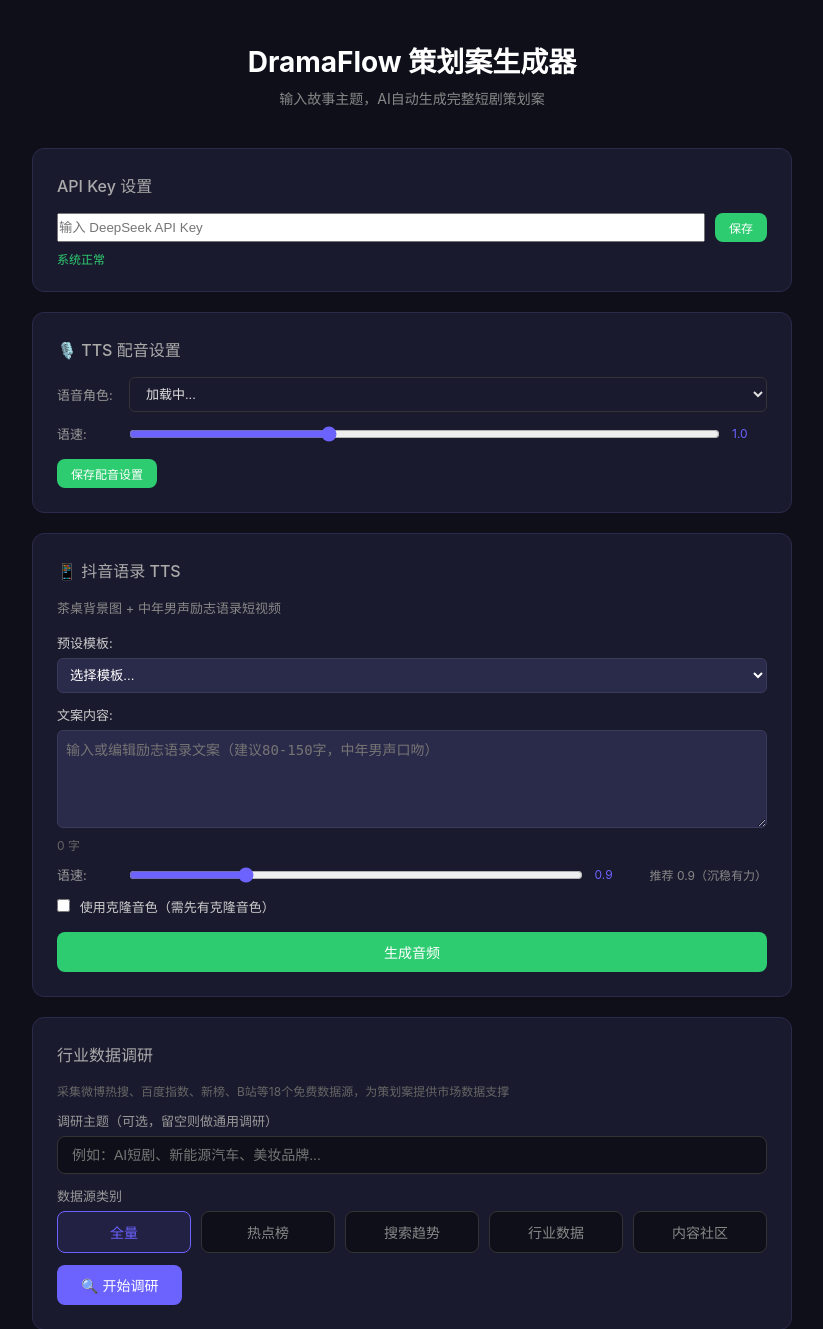
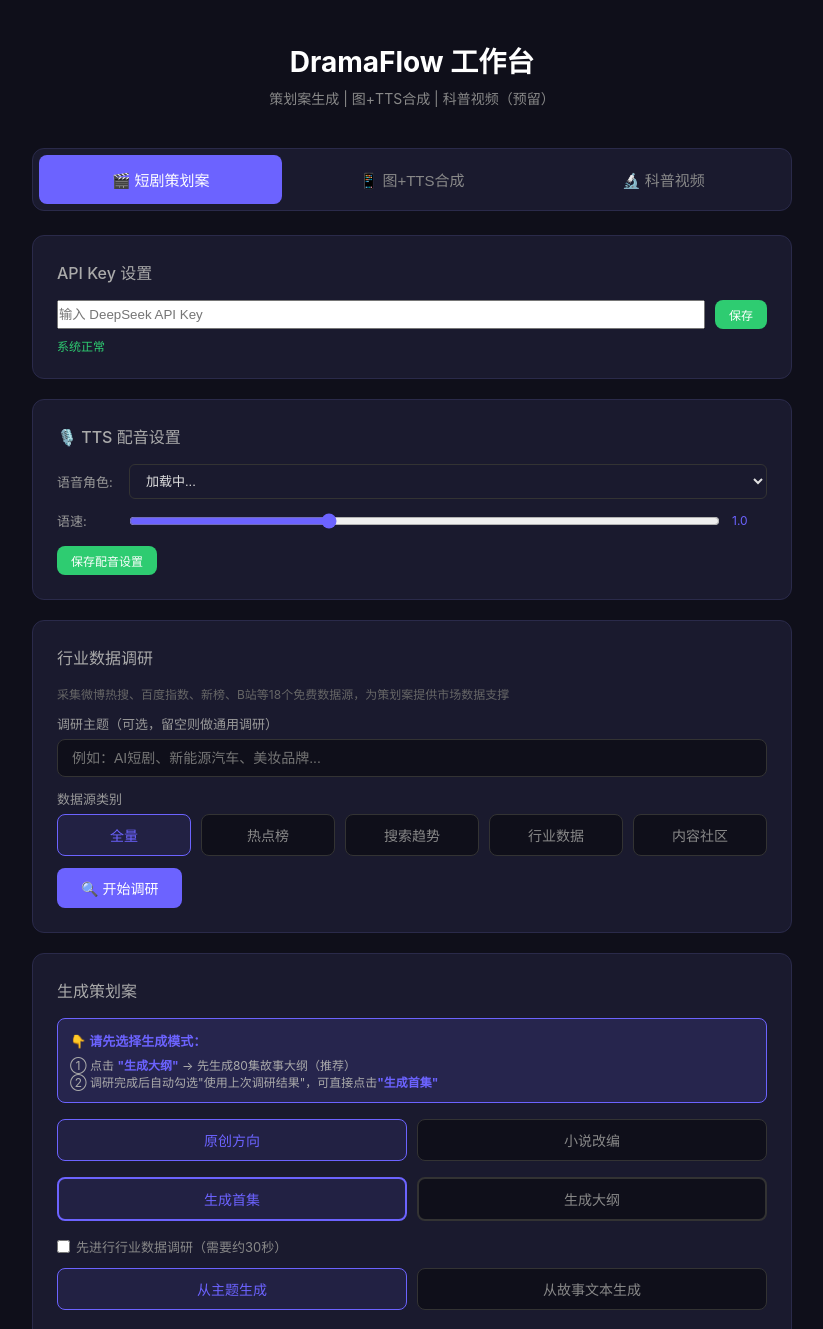
Before and after one commit to laolv-1/dramaflow, a Flask app: page / in a window 1280 px wide. Shown: the top 1329 px of the page, without its empty margins (228-1051 px from the left). Run offline with Flask 3, Linux system fonts and the light colour scheme; data that the repository does not hold is empty; parts of the project's set-up code (start-up, migrations or seed data) failed here and were passed over.

Commit message:
feat: 语录模板重写为扎心励志风 + UI Tab布局 + 默认男声
- 重写 tts_douyin_quote.py 预设模板: 扎心励志/翻身语录/搞钱思维
- UI 改版为 Tab 三板块: 短剧策划案 / 图+TTS合成 / 科普视频(预留)
- .env_moss 格式修正: 添加 MOSS_API_KEY + TTS_SPEED=0.9

```diff
--- a/story_generator/templates/index.html
+++ b/story_generator/templates/index.html
@@ -35,6 +35,36 @@
             color: #888;
             font-size: 14px;
         }
+
+        /* ========== Tab 导航 ========== */
+        .tab-nav {
+            display: flex;
+            gap: 8px;
+            margin-bottom: 24px;
+            background: #1a1a2e;
+            border-radius: 12px;
+            padding: 6px;
+            border: 1px solid #2a2a4a;
+        }
+        .tab-btn {
+            flex: 1;
+            padding: 14px 20px;
+            background: transparent;
+            border: none;
+            border-radius: 8px;
+            color: #888;
+            font-size: 15px;
+            font-weight: 500;
+            cursor: pointer;
+            transition: all 0.2s;
+        }
+        .tab-btn:hover { color: #ccc; background: #2a2a4a; }
+        .tab-btn.active {
+            color: #fff;
+            background: #6c63ff;
+        }
+        .tab-panel { display: none; }
+        .tab-panel.active { display: block; }
 
         /* 设置区域 */
         .card {
@@ -526,9 +556,20 @@
 <body>
     <div class="container">
         <header>
-            <h1>DramaFlow 策划案生成器</h1>
-            <p>输入故事主题，AI自动生成完整短剧策划案</p>
+            <h1>DramaFlow 工作台</h1>
+            <p>策划案生成 | 图+TTS合成 | 科普视频（预留）</p>
         </header>
+
+        <!-- Tab 导航 -->
+        <div class="tab-nav">
+            <button class="tab-btn active" onclick="switchTab('shortdrama')">🎬 短剧策划案</button>
+            <button class="tab-btn" onclick="switchTab('audiobook')">📱 图+TTS合成</button>
+            <button class="tab-btn" disabled title="后续新增">🔬 科普视频</button>
+        </div>
+
+        <!-- ===== Tab 1: 短剧策划案 ===== -->
+        <div id="panel-shortdrama" class="tab-panel active">
+            <input type="hidden" id="generateMode" value="fromTheme">
 
             <!-- API Key 设置 -->
             <div class="card">
@@ -557,28 +598,31 @@
             </div>
             <button class="btn btn-small btn-success" onclick="saveTtsSettings()" style="margin-top:4px;">保存配音设置</button>
         </div>
-
-        <!-- 抖音语录 TTS 工具 -->
+    </div>
+    <!-- End panel-shortdrama (api key + tts settings only) -->
+
+    <!-- ===== Tab 2: 图+TTS合成 ===== -->
+    <div id="panel-audiobook" class="tab-panel">
         <div class="card">
-            <h2 style="font-size:16px;color:#aaa;margin-bottom:16px;font-weight:500;">📱 抖音语录 TTS</h2>
-            <p style="color:#888;font-size:13px;margin-bottom:16px;">茶桌背景图 + 中年男声励志语录短视频</p>
+            <h2 style="font-size:16px;color:#aaa;margin-bottom:4px;font-weight:500;">📱 图+TTS合成</h2>
+            <p style="color:#888;font-size:13px;margin-bottom:16px;">扎心语录/带货短视频 — 男声配音 + 背景图</p>
 
             <!-- 模板选择 -->
-            <div class="form-row" style="margin-bottom:12px;">
-                <label style="display:block;margin-bottom:6px;color:#ccc;font-size:13px;">预设模板:</label>
-                <select id="douyinTemplate" onchange="loadDouyinQuote()" style="width:100%;padding:8px;background:#2a2a4a;border:1px solid #3a3a5a;color:#fff;border-radius:6px;">
+            <div class="form-group" style="margin-bottom:12px;">
+                <label>预设模板</label>
+                <select id="douyinTemplate" onchange="loadDouyinQuote()" style="width:100%;padding:10px 14px;background:#0f0f1a;border:1px solid #333;border-radius:8px;color:#e0e0e0;font-size:14px;">
                     <option value="">选择模板...</option>
-                    <option value="茶桌励志">茶桌励志</option>
-                    <option value="工地逆袭">工地逆袭</option>
-                    <option value="农村奋斗">农村奋斗</option>
+                    <option value="扎心励志">扎心励志</option>
+                    <option value="翻身语录">翻身语录</option>
+                    <option value="搞钱思维">搞钱思维</option>
                 </select>
             </div>
 
             <!-- 文案输入 -->
-            <div class="form-row" style="margin-bottom:12px;">
-                <label style="display:block;margin-bottom:6px;color:#ccc;font-size:13px;">文案内容:</label>
-                <textarea id="douyinText" rows="5" placeholder="输入或编辑励志语录文案（建议80-150字，中年男声口吻）"
-                          style="width:100%;padding:8px;background:#2a2a4a;border:1px solid #3a3a5a;color:#fff;border-radius:6px;resize:vertical;font-size:14px;"></textarea>
+            <div class="form-group" style="margin-bottom:12px;">
+                <label>文案内容</label>
+                <textarea id="douyinText" rows="5" placeholder="输入或编辑语录文案（建议80-200字）"
+                          style="width:100%;padding:10px 14px;background:#0f0f1a;border:1px solid #333;border-radius:8px;color:#e0e0e0;font-size:14px;resize:vertical;font-family:inherit;"></textarea>
                 <span id="douyinCharCount" style="color:#666;font-size:12px;margin-top:4px;display:block;">0 字</span>
             </div>
 
@@ -593,18 +637,16 @@
 
             <!-- 克隆音色 -->
             <div style="margin-bottom:16px;">
-                <label style="color:#ccc;font-size:13px;">
-                    <input type="checkbox" id="douyinCloneVoice" style="margin-right:6px;">
-                    使用克隆音色（需先有克隆音色）
+                <label style="color:#ccc;font-size:13px;cursor:pointer;display:flex;align-items:center;gap:6px;">
+                    <input type="checkbox" id="douyinCloneVoice" checked style="width:auto;">
+                    默认使用克隆/男声音色（可取消）
                 </label>
             </div>
 
-            <button class="btn btn-success" onclick="generateDouyinQuote()" style="width:100%;">
-                生成音频
-            </button>
+            <button class="btn btn-primary" onclick="generateDouyinQuote()" style="width:100%;">生成音频</button>
             <div id="douyinResult" style="margin-top:12px;display:none;"></div>
         </div>
-
+    </div>
         <!-- 行业数据调研 -->
         <div class="card">
             <h2>行业数据调研</h2>
@@ -826,7 +868,7 @@
                 <div id="ttsFileList" class="tts-file-list"></div>
             </div>
         </div>
-    </div>
+    </div><!-- End panel-shortdrama -->
 
     <script>
         let currentMode = 'theme';
@@ -1633,6 +1675,22 @@
             container.innerHTML = html;
         }
 
+        // ========== Tab 切换 ==========
+        function switchTab(name) {
+            document.querySelectorAll('.tab-btn').forEach(function(b) { b.classList.remove('active'); });
+            document.querySelectorAll('.tab-panel').forEach(function(p) { p.classList.remove('active'); });
+            var btns = document.querySelectorAll('.tab-btn');
+            var map = ['shortdrama', 'audiobook'];
+            for (var i = 0; i < map.length; i++) {
+                if (map[i] === name && btns[i]) {
+                    btns[i].classList.add('active');
+                    break;
+                }
+            }
+            var mainPanel = document.getElementById('panel-' + name);
+            if (mainPanel) mainPanel.classList.add('active');
+        }
+
         // ========== 抖音语录 TTS ==========
         function loadDouyinQuote() {
             const sel = document.getElementById('douyinTemplate');
@@ -1672,7 +1730,7 @@
                 const resp = await fetch('/api/douyin_tts/synthesize', {
                     method: 'POST',
                     headers: {'Content-Type': 'application/json'},
-                    body: JSON.stringify({ text, template, speed, use_cloned_voice: useClone }),
+                    body: JSON.stringify({ text, template, speed, force_cloned_voice: useClone }),
                 });
                 const data = await resp.json();
                 if (data.error) throw new Error(data.error);
```
Also changed, not shown: story_generator/tts_douyin_quote.py (+59 -47 lines), 1 other file. Lines whose indentation alone changed are shown as unchanged.
